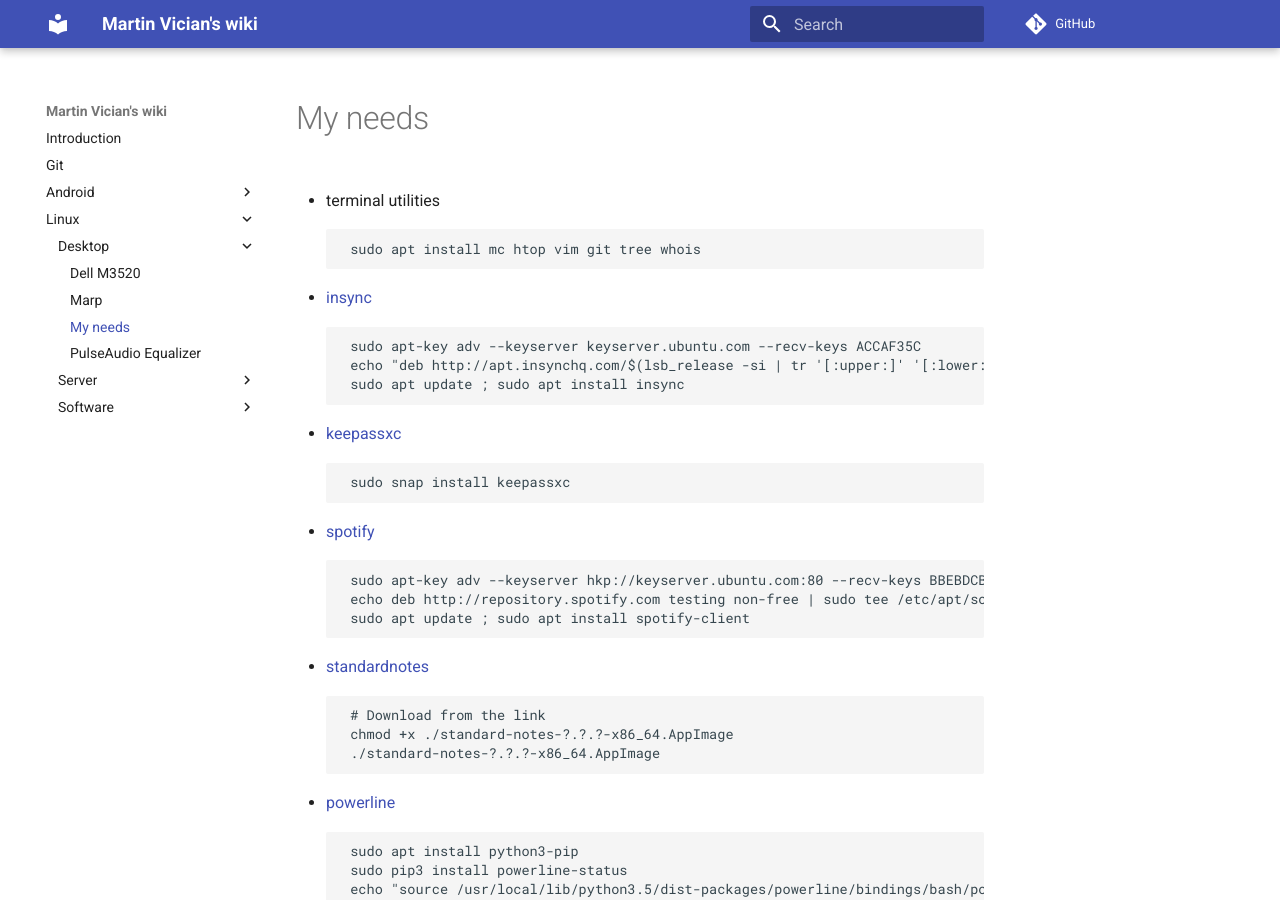
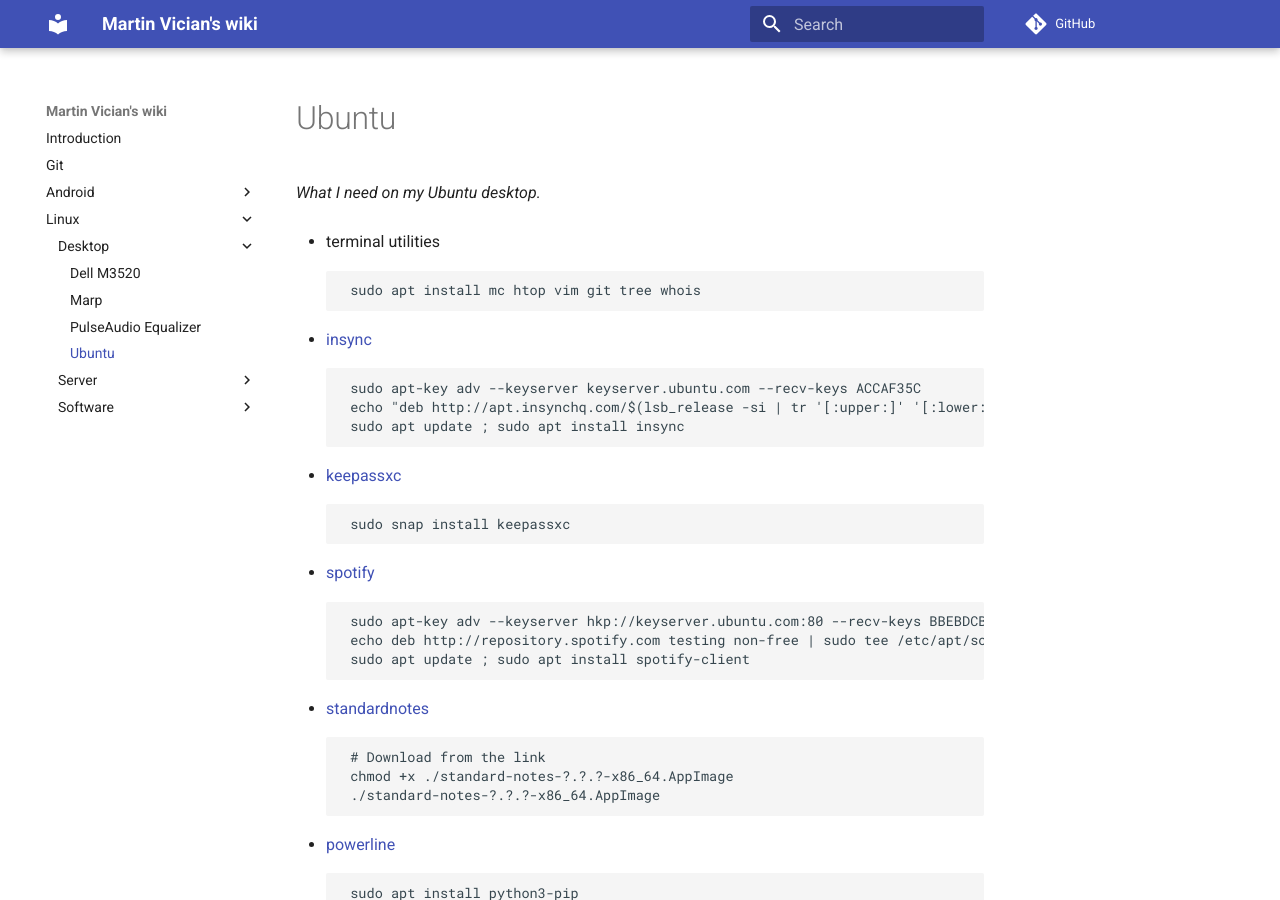
Before and after one commit to vician/wiki, an MkDocs documentation site: the page built from docs/Linux/Desktop/Ubuntu.md, in a window 1280 px wide and 900 px high. Built offline with MkDocs 1.6.1 and Material for MkDocs 9.7.7, drawn with Linux system fonts in a browser that asks for light colours; comment, search, counter and statistics services are not loaded.

Commit message:
Update and rename My needs.md to Ubuntu.md

```diff
--- a/docs/Linux/Desktop/My needs.md
+++ b/docs/Linux/Desktop/Ubuntu.md
@@ -1,3 +1,5 @@
+_What I need on my Ubuntu desktop._
+
 - terminal utilities
 
          sudo apt install mc htop vim git tree whois
```
